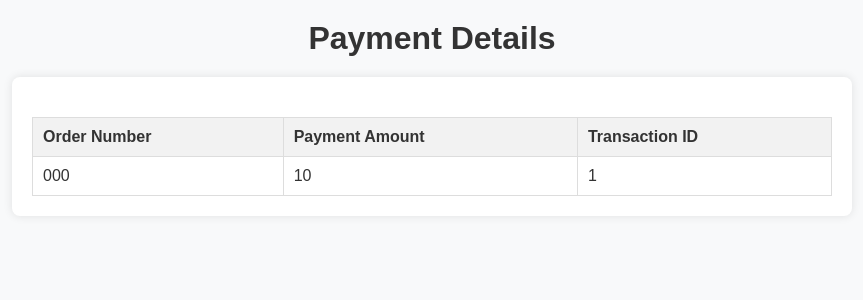
After one commit to Hruthwik-68/DBMS-Project, a Flask app: page /payment_details?ord_no=000 in a window 1280 px wide. The commit adds this page. Shown: the top 300 px of the page, without its empty margins (208-1071 px from the left). Run offline with Flask 3, Linux system fonts and the light colour scheme; the visitor is signed in with stand-in values (Sample User, id 1); tables that the repository leaves empty or names only in its code hold one stand-in row (values such as "Sample post").

Commit message:
added payment details

```diff
--- a/Xerox/app.py
+++ b/Xerox/app.py
@@ -334,6 +334,32 @@ def payment_success():
     return render_template('payment_success.html')
 
 
+@app.route('/payment_details')
+def payment_details():
+    ord_no = request.args.get('ord_no')
+    connection = connect_to_database()
+    if connection:
+        try:
+            cursor = connection.cursor(dictionary=True)
+            cursor.execute("SELECT * FROM payments WHERE order_number = %s", (ord_no,))
+            payment = cursor.fetchone()
+            cursor.fetchall()  # Fetch all remaining results (if any)
+            cursor.close()  # Close the cursor after fetching payment details
+            connection.close()  # Close the connection after fetching payment details
+            if payment:
+                return render_template('payment_details.html', payment=payment)
+            else:
+                return "Payment details not found for the given order number."
+        except mysql.connector.Error as e:
+            print(f"Error retrieving payment details from database: {e}")
+            return f"Error retrieving payment details from database: {e}"
+    else:
+        return "Failed to connect to the database."
+
+
+
+
+
 @app.route('/order_history/<usn>')
 def order_history(usn):
     # Connect to the database
--- /dev/null
+++ b/Xerox/templates/payment_details.html
@@ -0,0 +1,87 @@
+<!DOCTYPE html>
+<html lang="en">
+<head>
+    <meta charset="UTF-8">
+    <meta name="viewport" content="width=device-width, initial-scale=1.0">
+    <title>Payment Details</title>
+    <style>
+        body {
+            font-family: Arial, sans-serif;
+            background-color: #f8f9fa;
+            color: #333;
+            margin: 0;
+            padding: 0;
+        }
+
+        h1 {
+            text-align: center;
+            margin-top: 20px;
+            margin-bottom: 20px;
+            color: #333;
+        }
+
+        a {
+            text-decoration: none;
+            color: #007bff;
+            margin-right: 10px;
+        }
+
+        .container {
+            max-width: 800px;
+            margin: 0 auto;
+            padding: 20px;
+            background-color: #fff;
+            border-radius: 8px;
+            box-shadow: 0 0 10px rgba(0, 0, 0, 0.1);
+        }
+
+        table {
+            width: 100%;
+            border-collapse: collapse;
+            margin-top: 20px;
+        }
+
+        th, td {
+            padding: 10px;
+            border: 1px solid #ddd;
+            text-align: left;
+        }
+
+        th {
+            background-color: #f2f2f2;
+            font-weight: bold;
+            color: #333;
+        }
+
+        tbody tr:nth-child(even) {
+            background-color: #f9f9f9;
+        }
+
+        tbody tr:hover {
+            background-color: #e0e0e0;
+        }
+    </style>
+</head>
+<body>
+
+    <h1>Payment Details</h1>
+    <div class = "container">
+    <table border="1">
+        <thead>
+            <tr>
+                <th>Order Number</th>
+                <th>Payment Amount</th>
+                <th>Transaction ID</th>
+            </tr>
+        </thead>
+        <tbody>
+            <tr>
+                <td>{{ payment.order_number }}</td>
+                <td>{{ payment.total_cost }}</td>
+                <td>{{ payment.transaction_id}}</td>
+            </tr>
+        </tbody>
+    </table>
+</div>
+</body>
+</html>
```
Also changed, not shown: Xerox/templates/order_history.html (+9 -2 lines).
